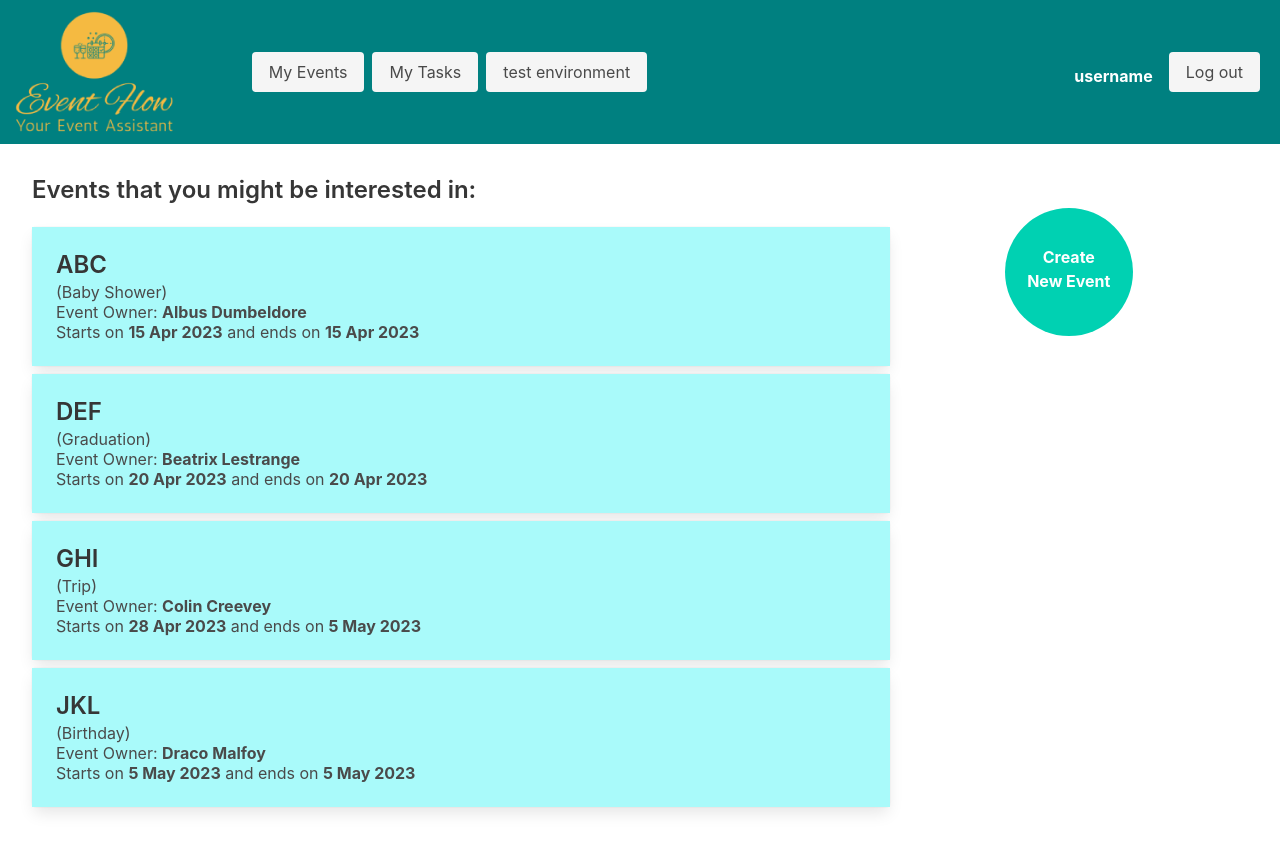
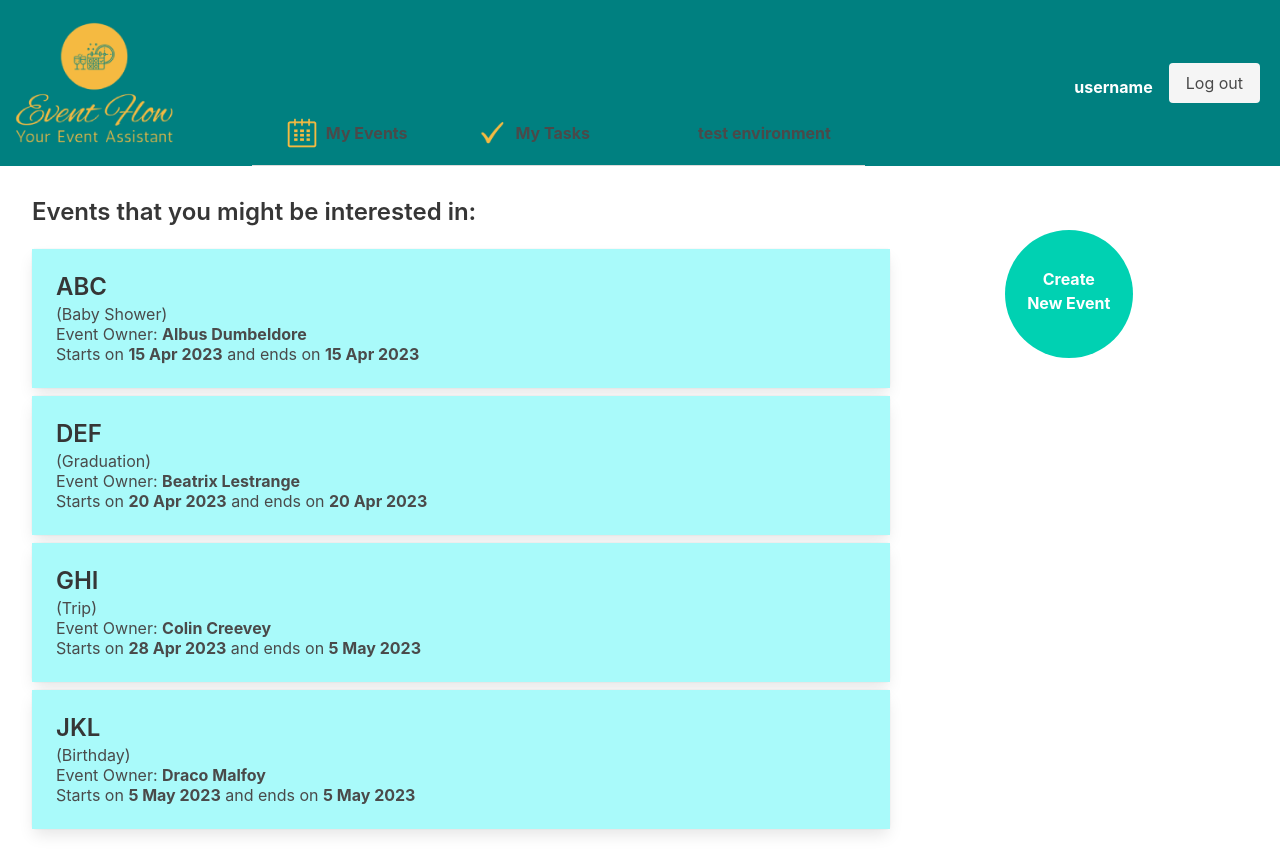
Before and after one commit to shaimaaGhamry/Event-Flow, a React (Create React App) app in the folder client/: page / in a window 1280 px wide. Before the commit the page ends 831 px from the top, so only its background shows below. Built offline with nearby package versions, Linux system fonts and the light colour scheme; what bulma-calendar would draw is missing.

Commit message:
navbar tabs formatting now working

```diff
--- a/client/src/components/NavBar.js
+++ b/client/src/components/NavBar.js
@@ -21,21 +21,36 @@ function NavTabs({ currentPage, handlePageChange }) {
 
             <div className="space-nav">&nbsp;</div>
 
+            <div className="tabs nav-tabs is-centered is-boxed">
+                <ul>
+                    <Link to="/myevents" className={currentPage === 'MyEvents' ? 'nav-link is-current' : 'nav-link'}>
+                        <li>
+                            <a onClick={() => handlePageChange('MyEvents')}>
+                                <span className="icon is-medium"><img src="./events.png" className="fas" aria-hidden="true"></img></span>
+                                <span><strong>My Events</strong></span>
+                            </a>
+                        </li>
+                    </Link>
+                    <Link to='/mytasks' className={currentPage === 'MyTasks' ? 'nav-link is-current' : 'nav-link'}>
+                        <li>
+                            <a onClick={() => handlePageChange('MyTasks')}>
+                                <span className="icon is-medium"><img src="./tasks.png" className="fas" aria-hidden="true"></img></span>
+                                <span><strong>My Tasks</strong></span>
+                            </a>
+                        </li>
+                    </Link>
+                    <Link to='/testing' className={currentPage === 'TestEnv' ? 'nav-link is-current' : 'nav-link'}>
+                        <li>
+                            <a onClick={() => handlePageChange('TestEnv')}>
+                                <span className="icon is-medium"><i className="fas fa-film" aria-hidden="true"></i></span>
+                                <span><strong>test environment</strong></span>
+                            </a>
+                        </li>
+                    </Link>
+                </ul>
+            </div>
+
             <div id="navbarBasicExample" className="navbar-menu">
-                <div className="navbar-start">
-                    <div className="buttons">
-                        <a className="button is-light" href="./myevents">
-                            My Events
-                        </a>
-                        <a className="button is-light" href="./mytasks">
-                            My Tasks
-                        </a>
-                        <a className="button is-light" href="./testing">
-                            test environment
-                        </a>
-                    </div>
-                </div>
-
                 <div className="navbar-end">
                     <div className="navbar-item">
                         {isLoggedIn
--- a/client/src/index.css
+++ b/client/src/index.css
@@ -148,3 +148,12 @@ details > summary::marker {
   color: var(--is-light);
   margin-right: 1rem;
 }
+
+.is-current {
+  background-color: var(--is-light);
+}
+
+.nav-tabs {
+  margin-top: 6.2rem;
+  margin-bottom: 0rem !important;
+}
```
Also changed, not shown: client/public/events.png (added), client/public/tasks.png (added).
